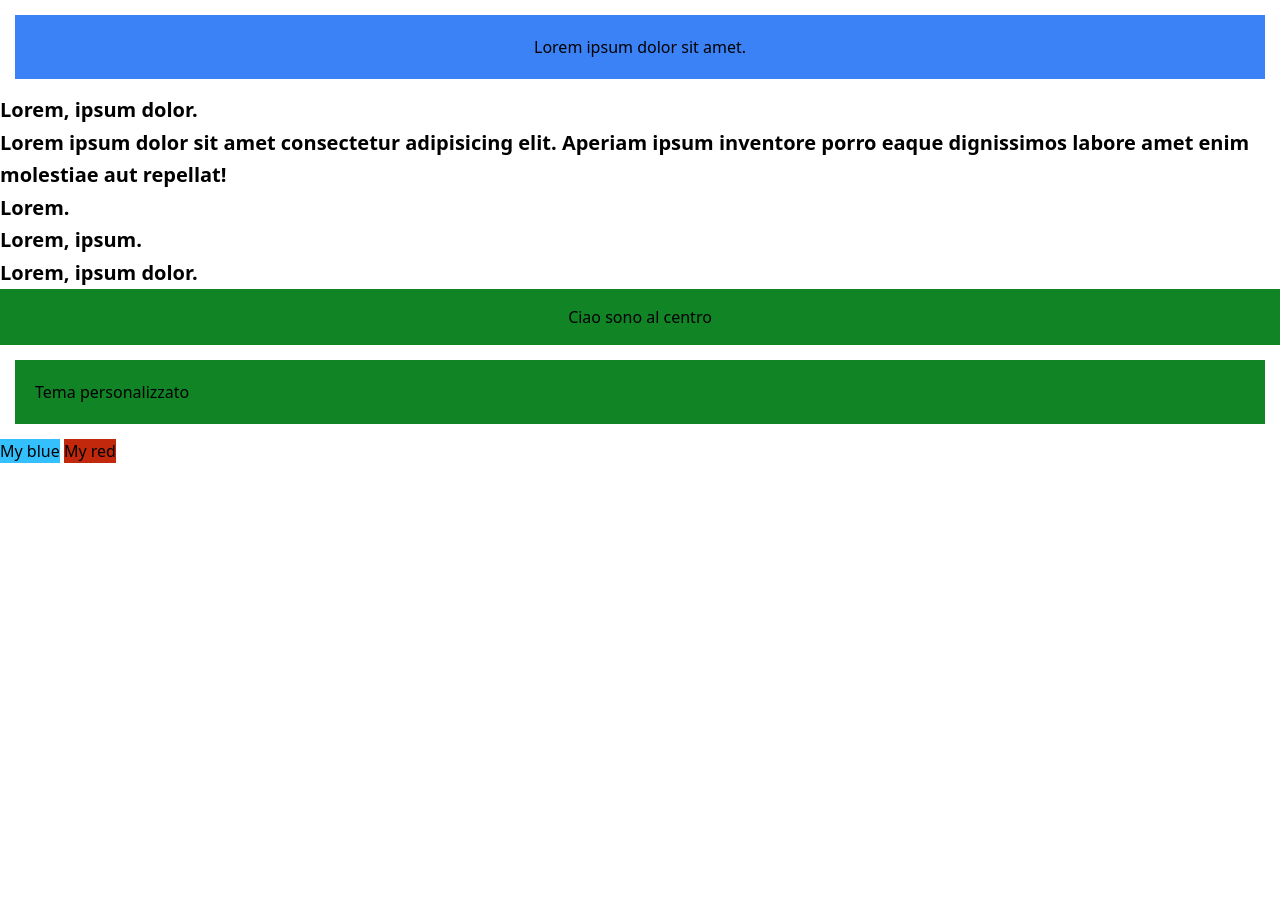
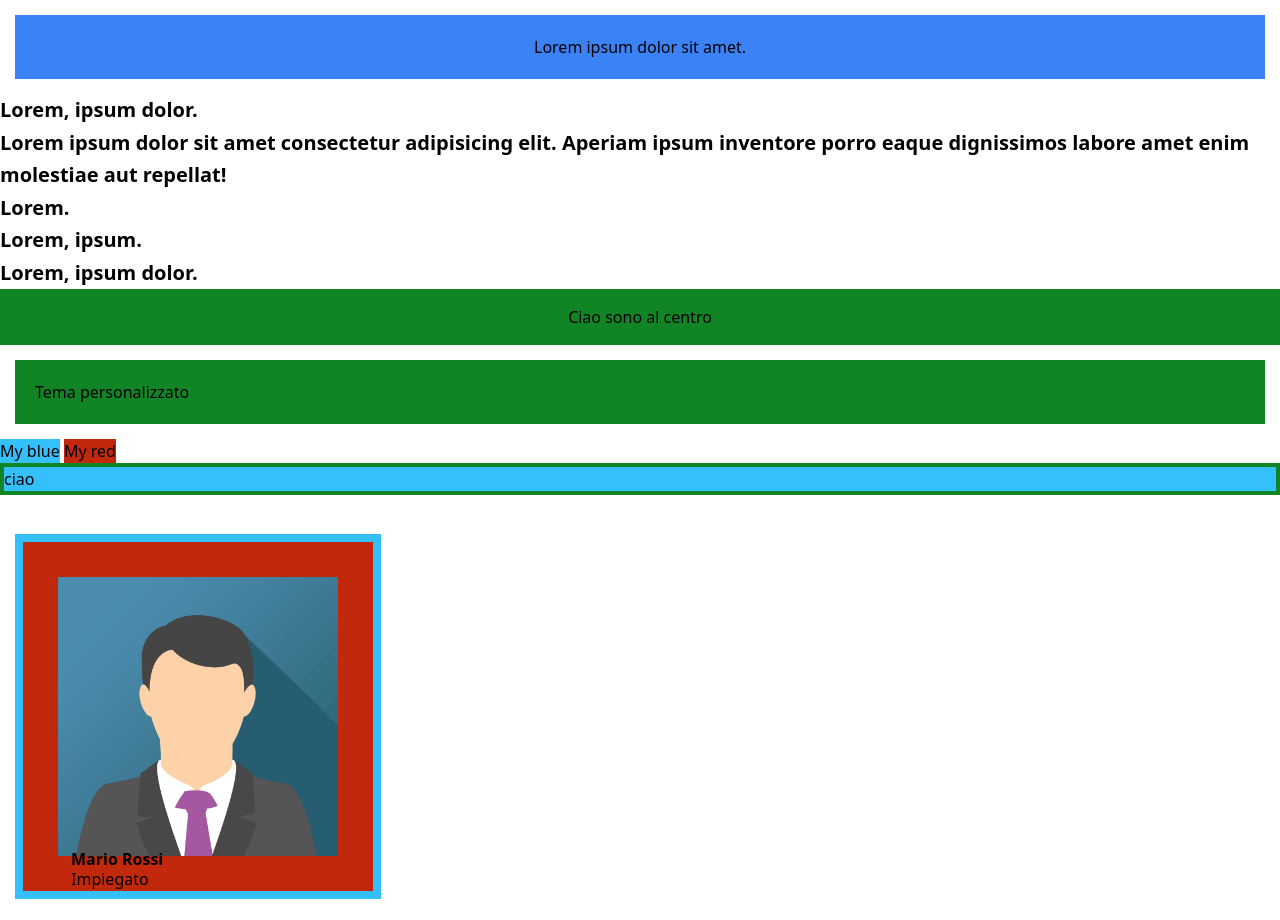
Before and after one commit to marcoozzzz05/tailwind-css, a plain HTML site: page index.html in a window 1280 px wide. Before the commit the page ends 800 px from the top, so only its background shows below. Drawn offline with nearby package versions, Linux system fonts and the light colour scheme.

Commit message:
add bg and border

```diff
--- a/index.html
+++ b/index.html
@@ -44,6 +44,14 @@
     <div class="bg-primary p-padding m-margin">Tema personalizzato</div>
     <button class="bg-myblue">My blue</button>
     <button class="bg-myred">My red</button>
+    <div class="bg-myblue border-4 border-primary">ciao</div><br>
+    <div class="border-8 border-myblue inline-block m-margin bg-myred">
+        <img class="w-80 p-padding m-margin" src="img_avatar.png" alt="avatar">
+        <div class="relative">
+            <h3 class="font-bold absolute bottom-5 left-12">Mario Rossi</h3>
+            <p class="absolute bottom-0 left-12">Impiegato</p>
+        </div>
+    </div>
 </body>
 
 </html>
```
Also changed, not shown: img_avatar.png (added).
